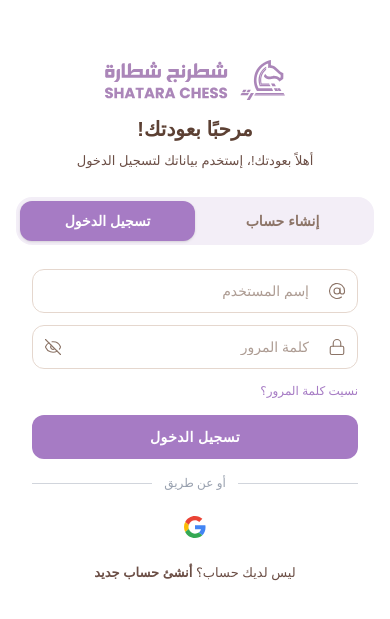
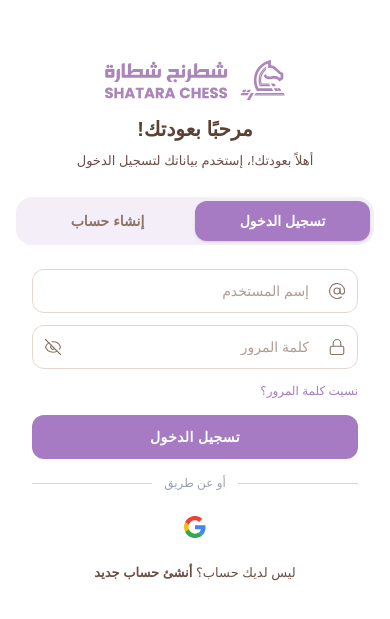
Before and after one commit to mohamed352/chess-kings-react, a Next.js app: page /login in a window 390 px wide. Shown: the part 117-736 px from the top of the page. Built offline with nearby package versions, Linux system fonts and the light colour scheme; a web font is replaced by a local one.

Commit message:
feat: swap login and registration button labels and functionality in MobileAuthWrapper

```diff
--- a/src/features/auth/components/MobileAuthWrapper.tsx
+++ b/src/features/auth/components/MobileAuthWrapper.tsx
@@ -90,7 +90,19 @@
                             className="flex bg-[#F3EEF7] rounded-2xl p-1 w-full mb-6"
                             dir="rtl"
                         >
-                            {/* إنشاء حساب — appears on the RIGHT in RTL */}
+                            {/* تسجيل الدخول — appears on the RIGHT in RTL */}
+                            <button
+                                type="button"
+                                onClick={() => setActiveTab("login")}
+                                className={`flex-1 py-2.5 text-center text-sm font-bold rounded-xl transition-all duration-200 ${
+                                    activeTab === "login"
+                                        ? "bg-[#A67BC4] text-white shadow-sm"
+                                        : "text-[#8C7467] hover:text-[#5C4033]"
+                                }`}
+                            >
+                                تسجيل الدخول
+                            </button>
+                            {/* إنشاء حساب — appears on the LEFT in RTL */}
                             <button
                                 type="button"
                                 onClick={() => setActiveTab("register")}
@@ -101,18 +113,6 @@
                                 }`}
                             >
                                 إنشاء حساب
-                            </button>
-                            {/* تسجيل الدخول — appears on the LEFT in RTL */}
-                            <button
-                                type="button"
-                                onClick={() => setActiveTab("login")}
-                                className={`flex-1 py-2.5 text-center text-sm font-bold rounded-xl transition-all duration-200 ${
-                                    activeTab === "login"
-                                        ? "bg-[#A67BC4] text-white shadow-sm"
-                                        : "text-[#8C7467] hover:text-[#5C4033]"
-                                }`}
-                            >
-                                تسجيل الدخول
                             </button>
                         </div>
 
```
